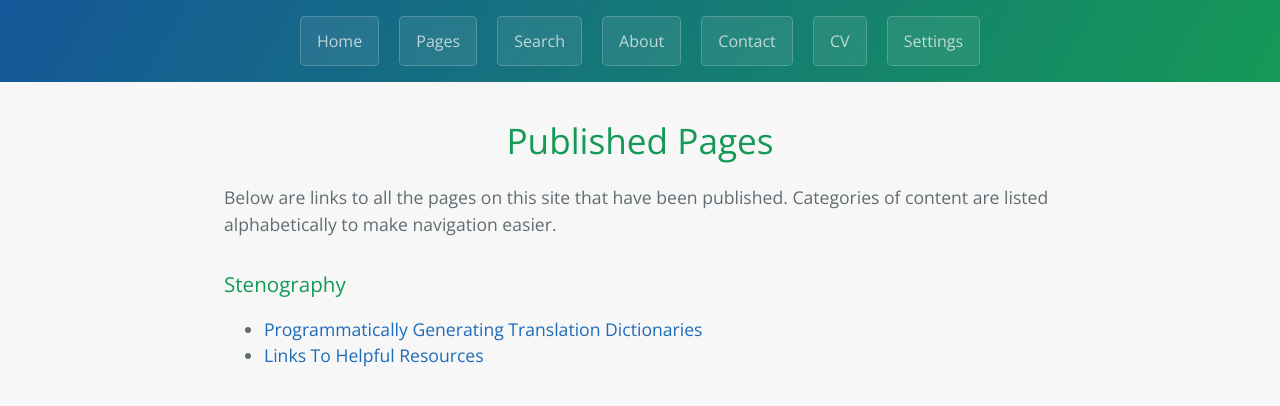
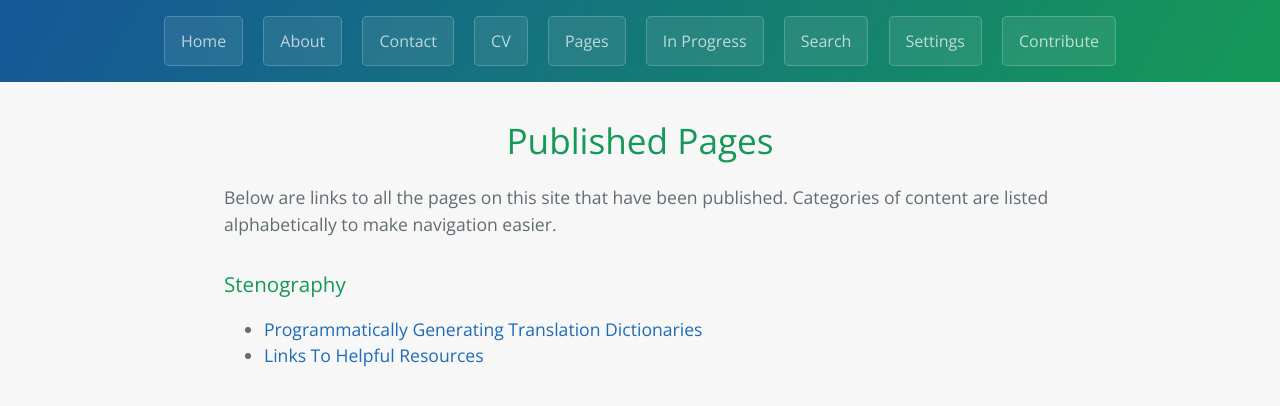
Before and after one commit to StevenTammen/StevenTammen.github.io, a Jekyll site: the page built from pages/pages.md, in a window 1280 px wide. Shown: the top 406 px of the page. Built offline with Jekyll 4.4.1, drawn with Linux system fonts in a browser that asks for light colours.

Commit message:
Update layout.html

```diff
--- a/_layouts/layout.html
+++ b/_layouts/layout.html
@@ -14,12 +14,14 @@
   <body>
     <section class="page-header">
         <a href="https://steventammen.com/" class="btn">Home</a>
-        <a href="https://steventammen.com/pages/" class="btn">Pages</a>
-        <a href="https://steventammen.com/search/" class="btn">Search</a>
         <a href="https://steventammen.com/about/" class="btn">About</a>
         <a href="https://steventammen.com/contact/" class="btn">Contact</a>
         <a href="https://steventammen.com/CV.pdf" class="btn">CV</a>
+        <a href="https://steventammen.com/pages/" class="btn">Pages</a>
+        <a href="https://steventammen.com/in-progress/" class="btn">In Progress</a>
+        <a href="https://steventammen.com/search/" class="btn">Search</a>
         <a href="https://steventammen.com/settings/" class="btn">Settings</a>
+        <a href="https://steventammen.com/contribute/" class="btn">Contribute</a>
     </section>
     <section class="main-content">
       {{content}}
```
